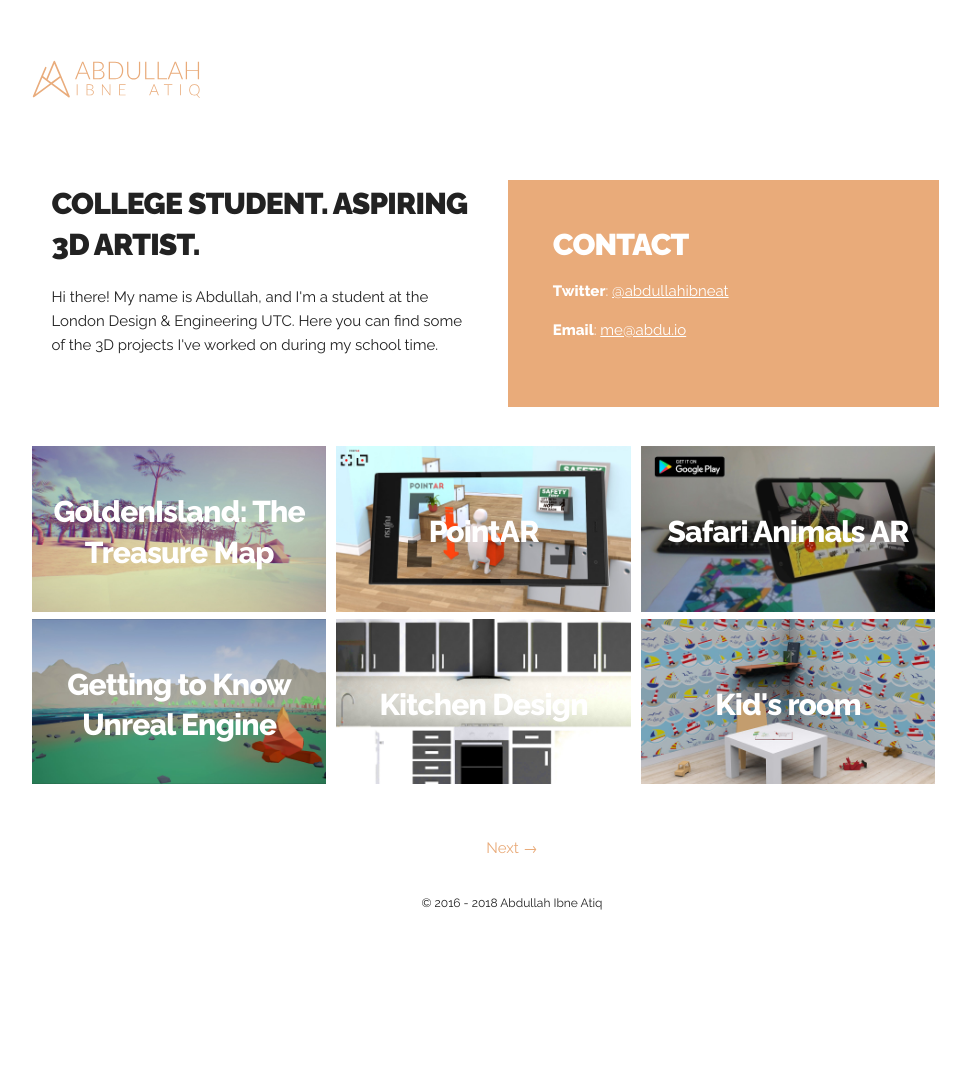
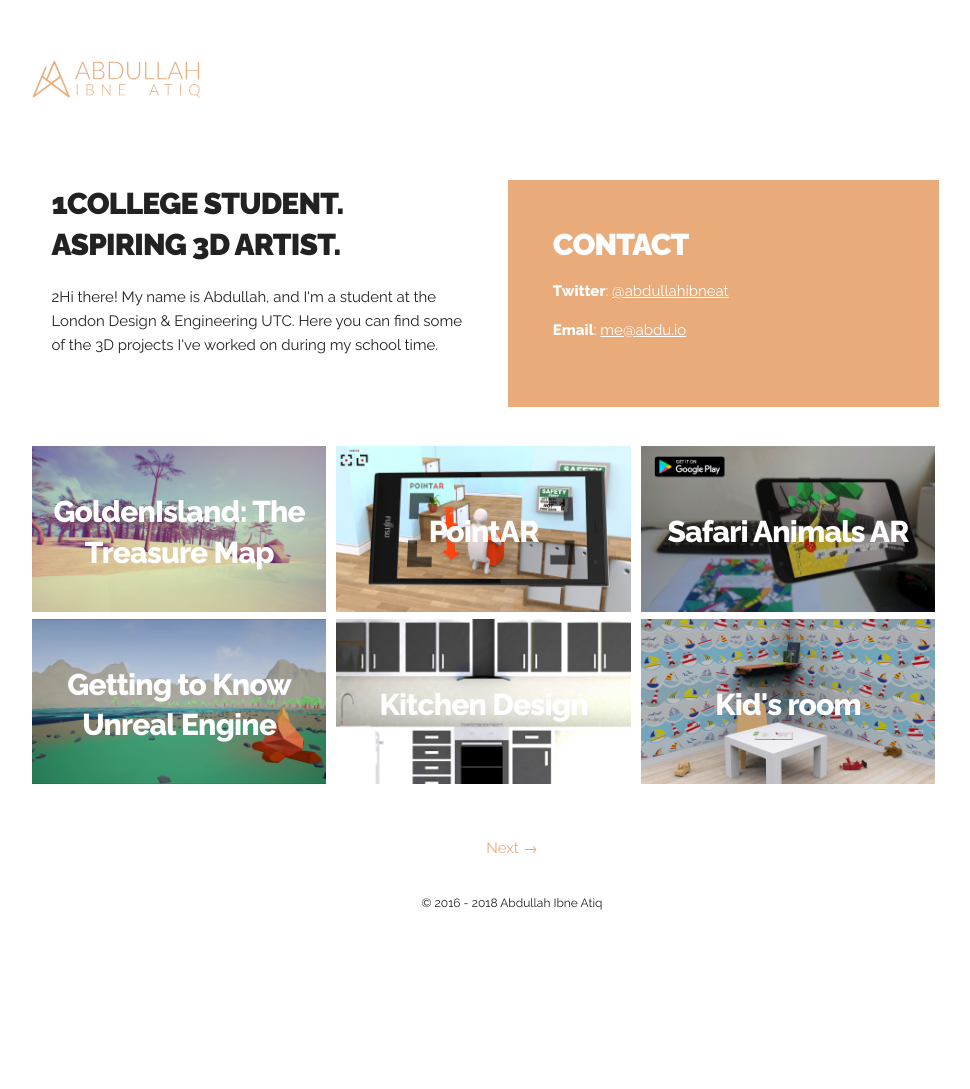
Before and after one commit to abdullahibneat/jekyll-portfolio, a Jekyll site: the page built from index.html, in a window 1280 px wide. Shown: the whole page, without its empty margins (128-1098 px from the left). Built offline with Jekyll 4.4.1, drawn with Linux system fonts in a browser that asks for light colours; the list of posts is cut into pages by our own code.

Commit message:
Use description and title variable (with debug)

```diff
--- a/index.html
+++ b/index.html
@@ -9,9 +9,9 @@
         <!-- Page content -->
         <div class="one-half column" style="padding: 1.3em">
           <!-- Title -->
-          <h4 class="article-page-title">College student. Aspiring 3D artist.</h4>
+          <h4 class="article-page-title">1{{site.indextitle}}</h4>
           <!-- Homepage Content -->
-          <p>Hi there! My name is Abdullah, and I'm a student at the London Design & Engineering UTC. Here you can find some of the 3D projects I've worked on during my school time.</p>
+          <p>2{{site.description}}</p>
         </div>
         <div class="one-half column contact" style="margin-left: 0">
           <h4 class="article-page-title">Contact</h4>
```
